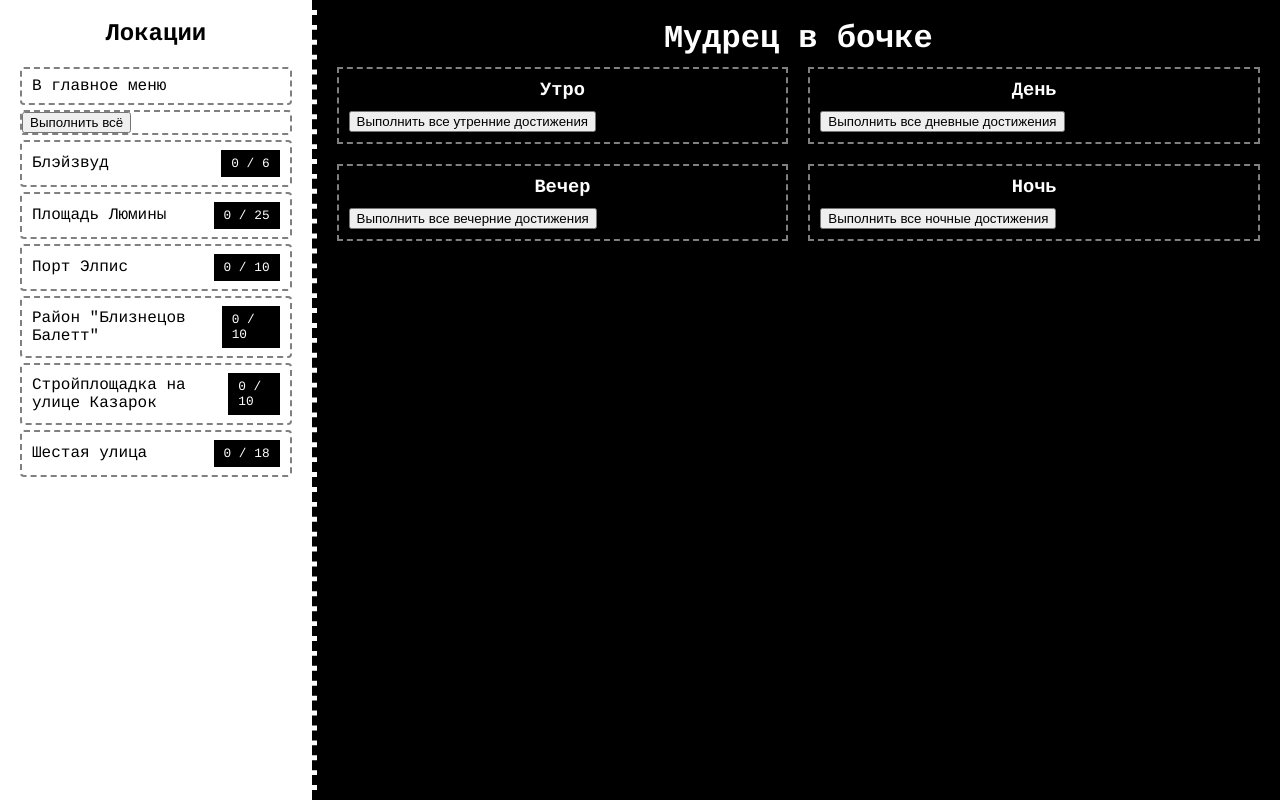
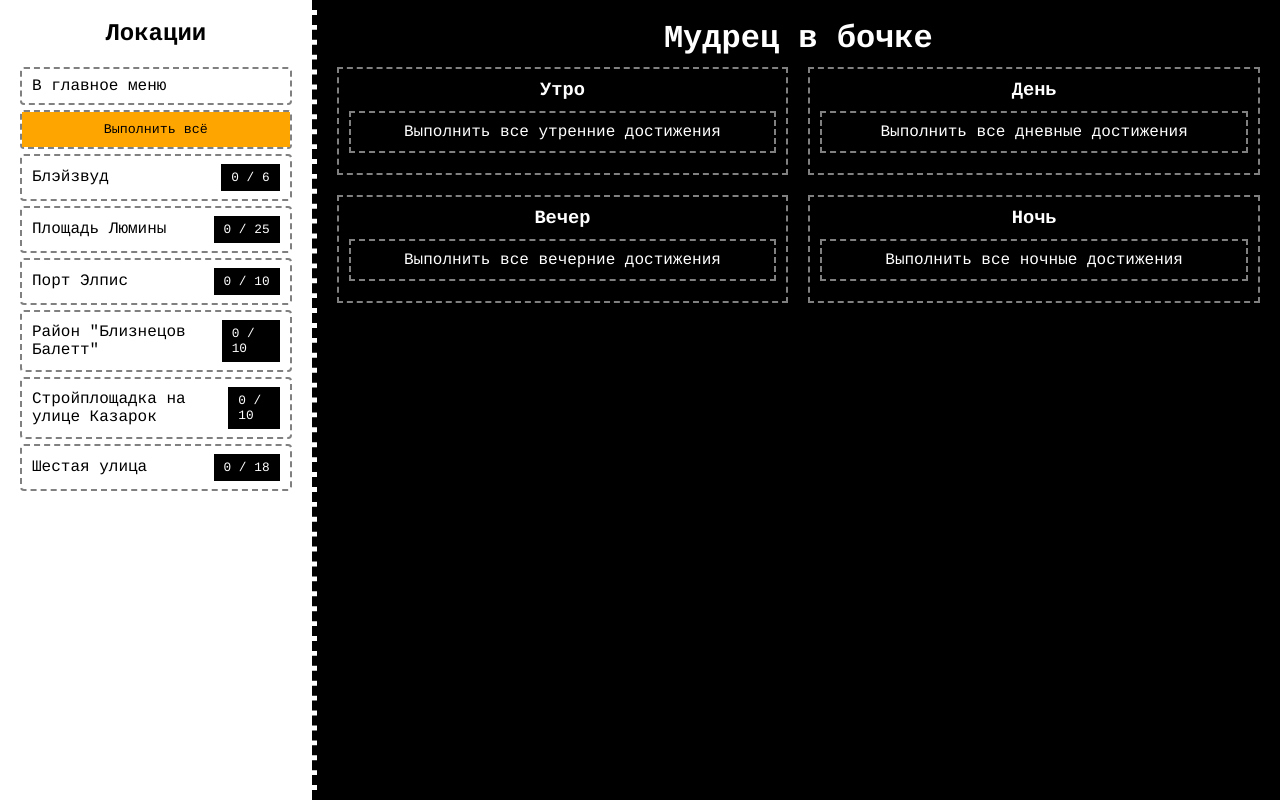
Before and after one commit to VladosssE/zenless_zz_flask, a Flask app: page /sage_stats/ in a window 1280 px wide. Run offline with Flask 3, Linux system fonts and the light colour scheme; data comes from the database, SQL or seed files in the repository; some web fonts are replaced.

Commit message:
[7.11] Добавлена "Выполнить всё" (UX)

```diff
--- a/static/styles/sage-stats-style.css
+++ b/static/styles/sage-stats-style.css
@@ -215,3 +215,36 @@ body{
 	background-color: green;
 	color: white;
 }
+
+.complete-day-button{
+	background: none;
+	border: 2px dashed gray;
+	cursor: pointer;
+	width: 100%;
+	font-family: mr_norwesterG, Courier;
+	padding: 10px 10px;
+	margin: 0 0 10px 0;
+	color: white;
+	font-size: 16px;
+	transition: 0.1s;
+}
+
+.complete-day-button:hover{
+	background: white;
+	color: black;
+}
+
+.complete-all-button{
+	background: orange;
+	width: 100%;
+	border: none;
+	font-family: mr_norwesterG, Courier;
+	cursor: pointer;
+	padding: 10px 20px;
+	transition: 0.1s;
+}
+
+.complete-all-button:hover{
+	color: white;
+	background: green;
+}
```
Also changed, not shown: static/styles/godfinger-stats-style.css (+33 -0 lines), static/styles/mewmew-stats-style.css (+15 -0 lines).
